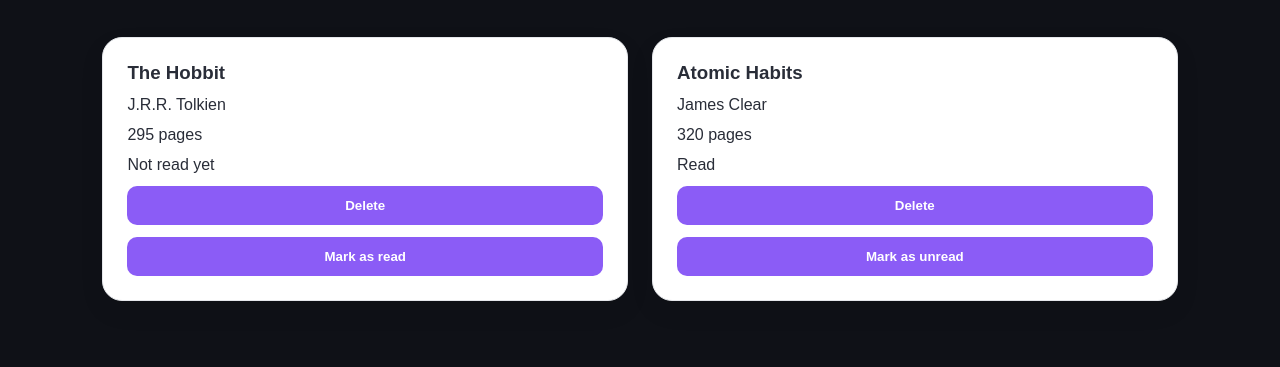
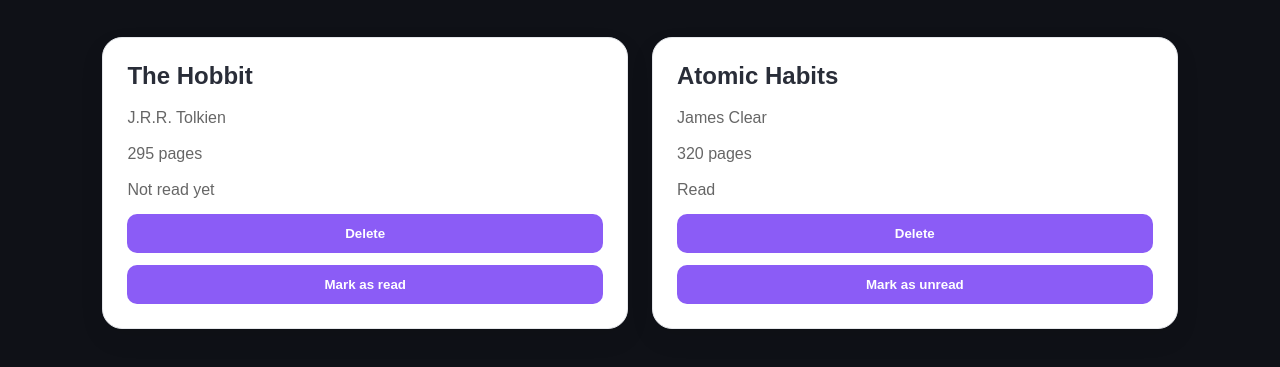
Before and after one commit to andresyarif130-max/my-library, a plain HTML site: page index.html in a window 1280 px wide. Shown: the part 249-616 px from the top of the page. Drawn offline with Linux system fonts and the light colour scheme.

Commit message:
Improve the book card typography

```diff
--- a/style.css
+++ b/style.css
@@ -77,6 +77,16 @@
         box-shadow 0.2s ease;
 }
 
+.book-card h3 {
+    font-size: 24px;
+    margin-bottom: 4px;
+}
+
+.book-card p {
+    color: #666;
+    line-height: 1.5;
+}
+
 .book-card:hover {
     transform: translateY(-6px);
     border-color: #8b5cf6;
```
